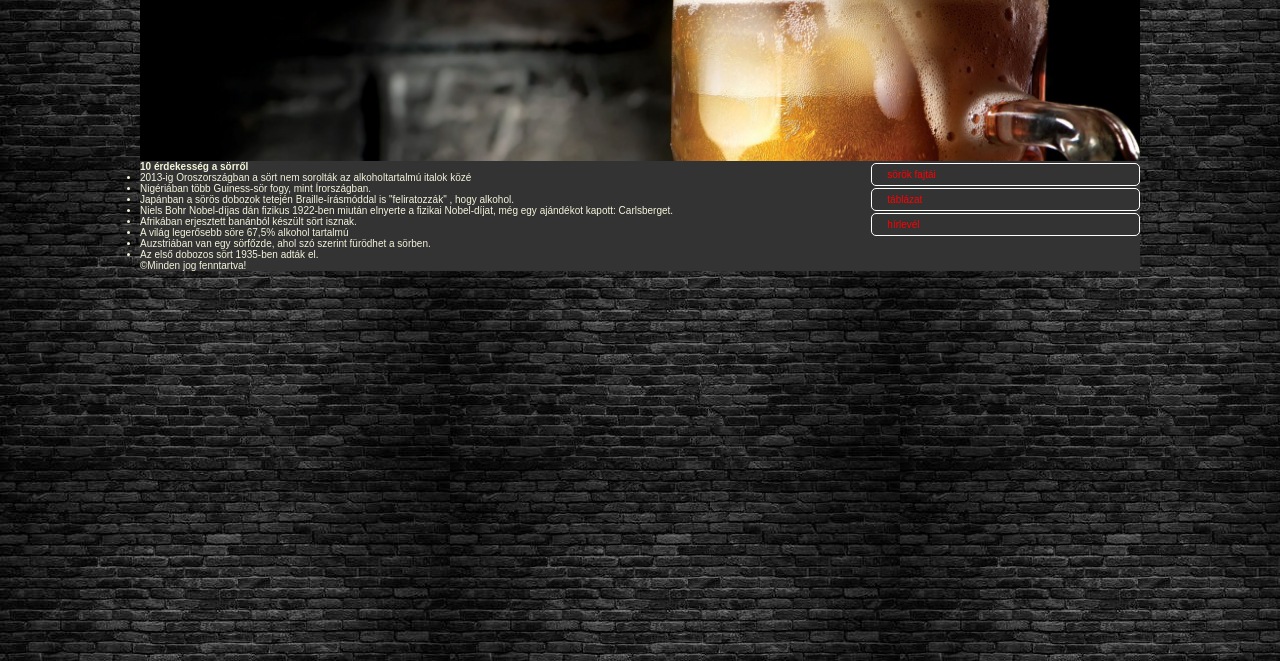
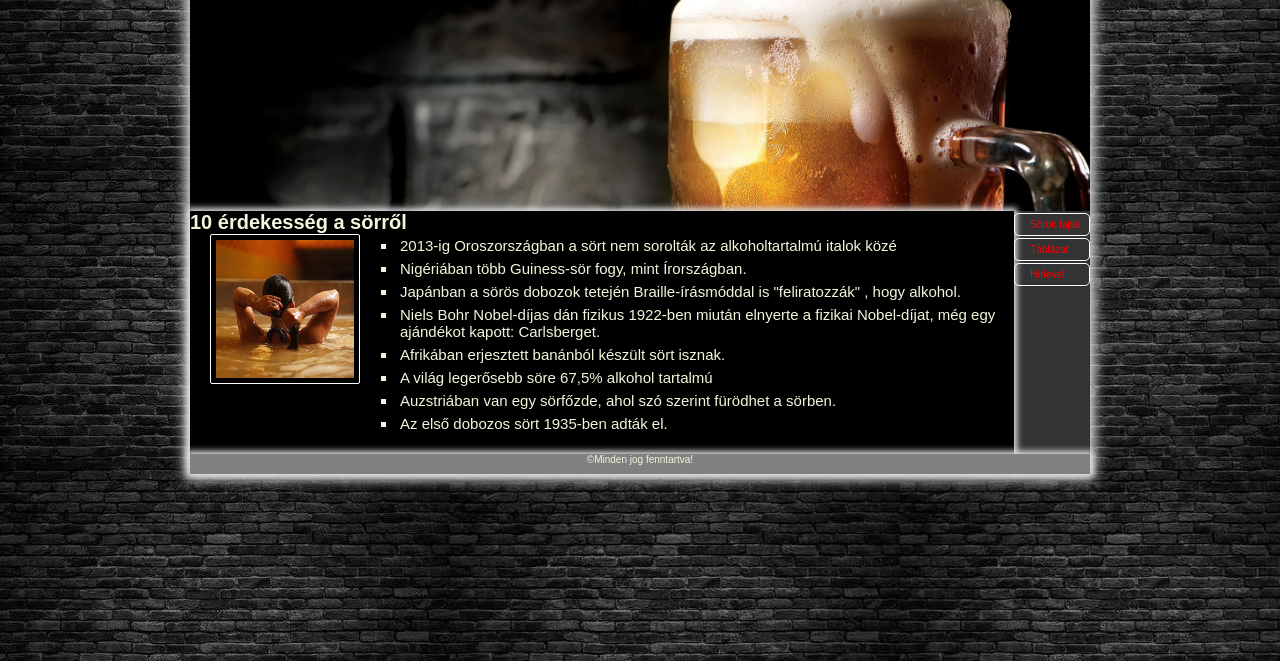
Before and after one commit to BBalazs96/websorgyakorlas, a plain HTML site: page index.html in a window 1280 px wide. Shown: the part 139-800 px from the top of the page. Drawn offline with Linux system fonts and the light colour scheme.

Commit message:
oraik kész

```diff
--- a/index.html
+++ b/index.html
@@ -18,6 +18,8 @@
       </header>
       <article>
         <h3>10 érdekesség a sörről</h3>
+        <img src="sorfurdo.jpg" alt="sör fürdő">
+        <div>
             <ul>
               <li>
                 2013-ig Oroszországban a sört nem sorolták az alkoholtartalmú italok
@@ -39,18 +41,19 @@
               </li>
               <li>Az első dobozos sört 1935-ben adták el.</li>
             </ul>
+        </div>
       </article>
       <aside>
         <nav>
           <ul>
             <li>
-              <a href="index.html">sörök fajtái</a>
+              <a href="index.html">Sörök fajtái</a>
             </li>
             <li>
-              <a href="tablazat.html">táblázat</a>
+              <a href="tablazat.html">Táblázat</a>
             </li>
             <li>
-              <a href="">hírlevél</a>
+              <a href="">Hírlevél</a>
             </li>
           </ul>
         </nav>
--- a/stilus.css
+++ b/stilus.css
@@ -25,7 +25,7 @@ header>h1{
     font-family: system-ui, -apple-system, BlinkMacSystemFont, 'Segoe UI', Roboto, Oxygen, Ubuntu, Cantarell, 'Open Sans', 'Helvetica Neue', sans-serif;
     letter-spacing: 4px;
     text-align: left;
-    padding-right: 30px;
+    padding-left: 30px;
     padding-top: 30px;
 }
 article{
@@ -40,11 +40,12 @@ aside{
 }
 
 main{
-    width: 80%;
-    max-width: 1000px;
+    margin-top: 50px;
+    box-shadow: 0 0 12px 5px #dddfe0;
+    max-width: 900px;
     background-color: #333333;
-    margin: auto;
     margin-right: auto;
+    margin-left: auto;
     display: grid;
     grid-template-columns: 2fr, 1fr;
     grid-template-areas:
@@ -59,6 +60,9 @@ nav a{
     text-decoration: none;
     color: red;
 }
+nav ul li:hover{
+    background-color: antiquewhite;
+}
 nav ul li{text-decoration: none;
     border: 1px solid white;
     border-radius: 5px;
@@ -66,5 +70,57 @@ nav ul li{text-decoration: none;
     padding-left: 15px;
     margin-bottom: 2px;
     margin-top: 2px;
+}
+nav a:hover{
+    color: white;
+}
+article ul li{
+    font-size: 15px;
+}
+article h3{
+    font-size: 20px;
+}
+article img{
+    width: 150px;
+    height: 150px;
+    float: left;
+    border-radius: 2px;
+    border: 1px white solid;
+    padding: 5px;
+    margin-right: 40px;
+    margin-left: 20px;
+    margin-bottom: 70px;
 
 }
+article li{
+    list-style-type: square;
+    padding: 3px;
+    margin-left: 15px;
+
+}
+article{
+    box-shadow: 0 0 6px 3px #dddfe0;
+    background-color: black;
+
+}
+footer p{
+    text-align: center;
+    background-color: grey;
+    height: 20px;
+    box-shadow: 0 0 6px 3px #dddfe0;
+}
+
+#tablazat, td, th{
+    border: white 1px solid;
+    border-collapse: collapse;
+    color: white;
+
+}
+td, th{
+    padding: 5px;
+}
+
+
+tr:nth-child(even){
+    background-color: lightslategray;
+}
```
Also changed, not shown: tablazat.html (added, +69 -0 lines). Lines whose indentation alone changed are shown as unchanged.
